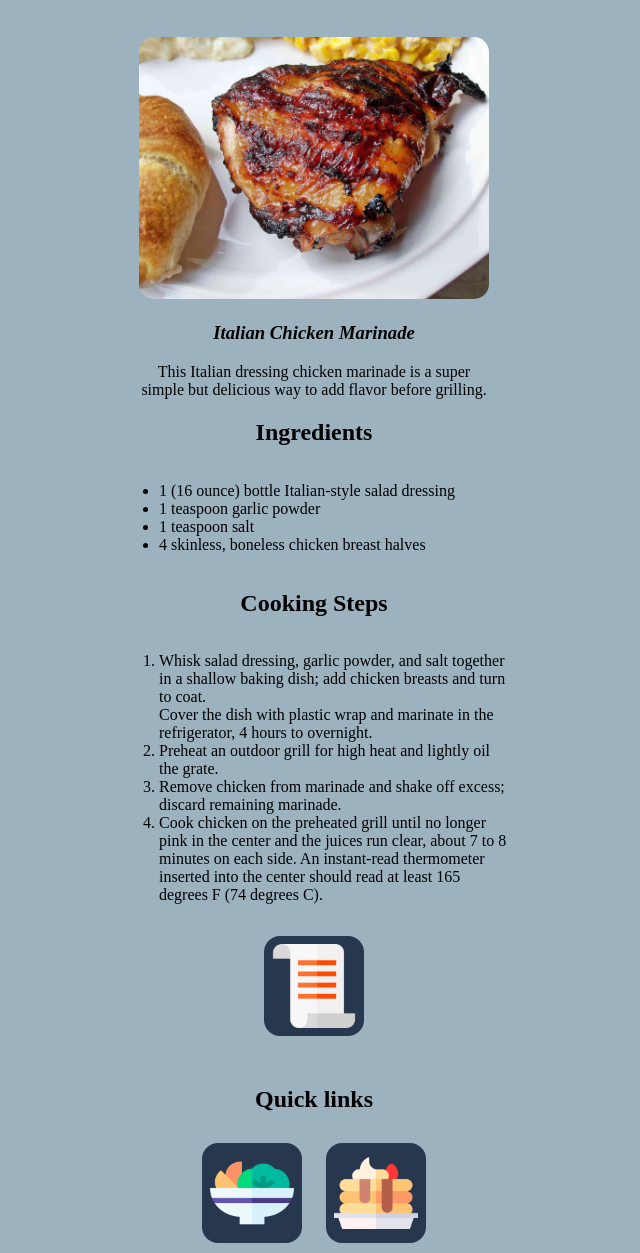
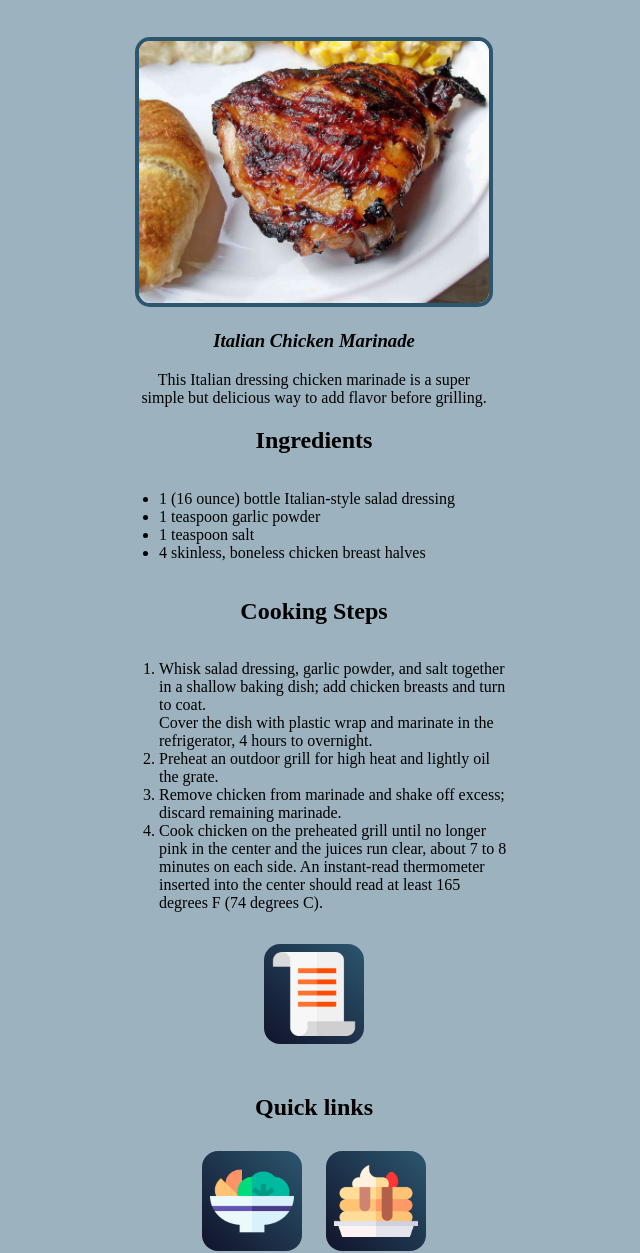
Before and after one commit to Milosavljevichh/odin-recipes, a plain HTML site: page recipes/italian_chicken.html in a window 1280 px wide. Shown: the part 61-1314 px from the top of the page, without its empty margins (326-966 px from the left). Drawn offline with Linux system fonts and the light colour scheme.

Commit message:
added border and bg

```diff
--- a/css/style.css
+++ b/css/style.css
@@ -42,18 +42,27 @@ ul {
     margin: 0px 10px 50px 10px;
     width: 84px;
     height: 84px;
-    background-color: #27374D;
+    background-color: #6B6ECC;
+    background: linear-gradient(45deg, #04051dea 0%, #2b566e 100%);
     padding: 8px;
     border-radius: 16px;
+    transition: all 0.3s ease-in-out;
 }
 
 .icon-link-no-margin {
     margin: 20px 0px;
     width: 84px;
     height: 84px;
-    background-color: #27374D;
+    background-color: #6B6ECC;
+    background: linear-gradient(45deg, #04051dea 0%, #2b566e 100%);
     padding: 8px;
     border-radius: 16px;
+    transition: all 0.3s ease-in-out;
+}
+
+.icon-link:hover, .icon-link-no-margin:hover {
+
+    transform: scale(0.95);
 }
 
 .block-dis {
@@ -81,4 +90,10 @@ ul {
 .recipe-img {
     border-radius: 15px;
     width: 350px;
+    /* border: #2b566e solid 5px; */
+    /* 45deg, #04051dea 0%, #2b566e 100% */
+    background: linear-gradient(white, white) padding-box,
+              linear-gradient(45deg, #2b566e 0%, #2b566e 100% ) border-box;
+  border-radius: 15px;
+  border: 4px solid transparent;
 }
```
